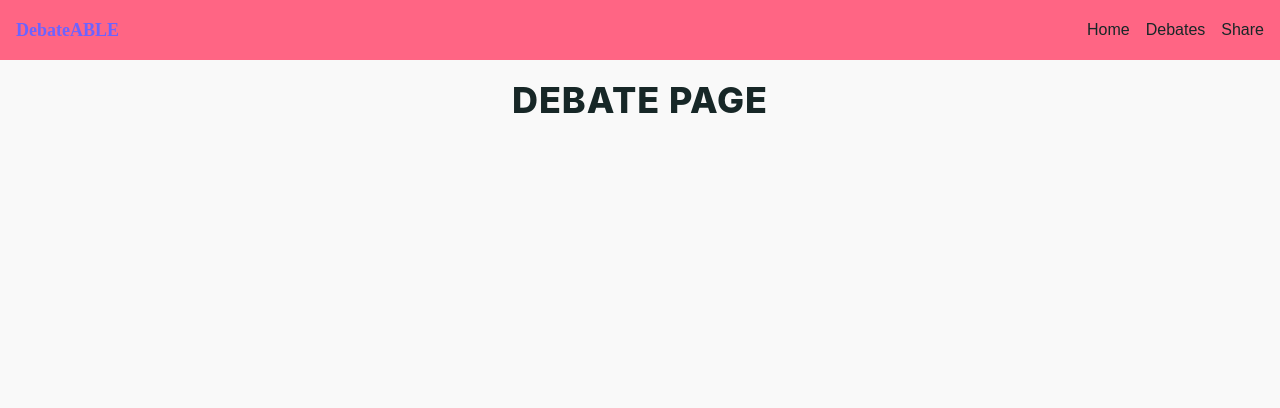
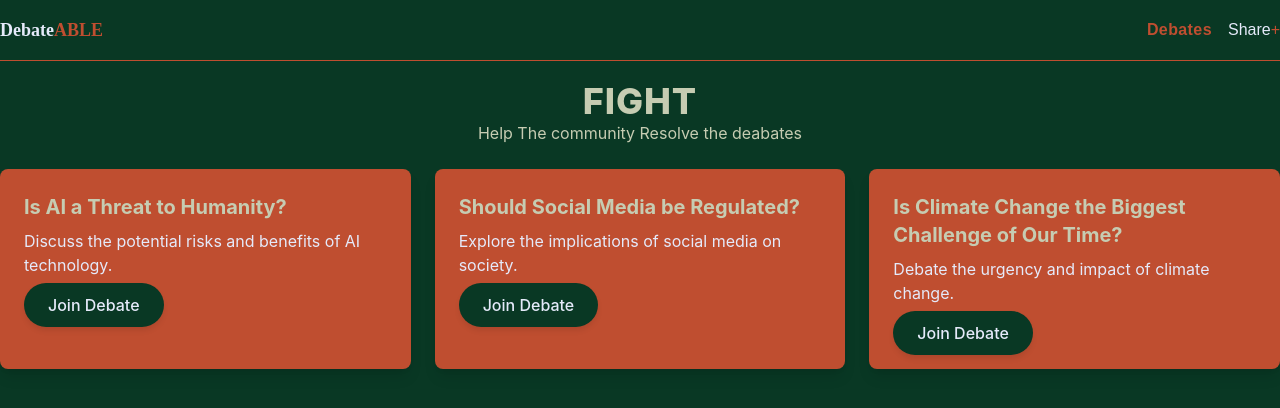
Before and after one commit to NikosZoros3533/DebatABLE, a Next.js app: page /debates in a window 1280 px wide. Shown: the top 408 px of the page. Built offline with nearby package versions, Linux system fonts and the light colour scheme.

Commit message:
new styling

```diff
--- a/app/debates/page.js
+++ b/app/debates/page.js
@@ -1,9 +1,32 @@
+import DebatesGrid from "@/components/debates/debates-grid";
+
 export default function DebatePage() {
+  const debates= [
+    {
+      id: 1,
+      title: "Is AI a Threat to Humanity?",
+      description: "Discuss the potential risks and benefits of AI technology."
+    },
+    {
+      id: 2,
+      title: "Should Social Media be Regulated?",
+      description: "Explore the implications of social media on society."
+    },
+    {
+      id: 3,
+      title: "Is Climate Change the Biggest Challenge of Our Time?",
+      description: "Debate the urgency and impact of climate change."
+    }
+  ];
   return (
-    <div className="min-h-screen flex items-start justify-center">
-      <h1 className="text-4xl font-extrabold mt-5  drop-shadow-glow tracking-wide uppercase">
-        Debate Page
-      </h1>
-    </div>
+    <>
+      <header className="flex flex-col items-center justify-start text-secondary mb-6">
+        <label className="text-4xl font-extrabold mt-5 tracking-wide uppercase">
+          Fight
+        </label>
+        <p>Help The community Resolve the deabates</p>
+      </header>
+      <main><DebatesGrid debates={debates}/></main>
+    </>
   );
 }
--- a/app/globals.css
+++ b/app/globals.css
@@ -2,27 +2,13 @@
 
 :root {
   /* Light theme */
-  --background: #f9f9f9;
-  --foreground: #172727;
-  --primary: #6c63ff;
-  --secondary: #ff6584;
-  --accent: #42e2b8;
-  --card: #ffffff;
-  --muted: #e0e0e0;
+  --background: #093824;
+    --foreground: #E5EAFA;
+    --primary: #BF4E30;
+    --secondary: #C6CCB2;
 }
 
-@media (prefers-color-scheme: dark) {
-  :root {
-    /* Dark theme */
-    --background: #070d0d;
-    --foreground: #d8e4e4;
-    --primary: #8b85ff;
-    --secondary: #ff8fa3;
-    --accent: #6cf9d9;
-    --card: #121212;
-    --muted: #2a2a2a;
-  }
-}
+
 
 @theme {
   /* Core colors */
@@ -30,9 +16,7 @@
   --color-foreground: var(--foreground);
   --color-primary: var(--primary);
   --color-secondary: var(--secondary);
-  --color-accent: var(--accent);
-  --color-card: var(--card);
-  --color-muted: var(--muted);
+
 
   /* Fonts */
   --font-sans: "Inter", "Comic Neue", sans-serif;
@@ -52,16 +36,8 @@ body {
   font-family: "Comic Neue", cursive;
 }
 
-.gradient-text {
-  background-clip: text;
-  -webkit-background-clip: text;
-  color: transparent;
-  background-image: linear-gradient(to right, var(--primary), var(--accent));
-}
 
 .btn-playful {
-  background-color: var(--secondary);
-  color: white;
   padding: 0.75rem 1.5rem;
   border-radius: 9999px;
   font-weight: 500;
--- a/app/page.js
+++ b/app/page.js
@@ -1,5 +1,42 @@
+import Link from "next/link";
+
 export default function Home() {
   return (
-    <h1>Hello World</h1>
+    <>
+      <header className="bg-secondary py-8 mb-8">
+        <div className="text-center">
+          <h1 className=" text-primary font-heading text-4xl md:text-5xl mb-2">
+            Debates for non-Debaters
+          </h1>
+          <p className="playful-text text-muted text-[1.2rem]">
+            Conflicting Debates with no actual figurable answer
+          </p>
+        </div>
+        <div className="flex justify-center gap-6 mt-6">
+          <Link href="/debates" className="btn-playful bg-background text-foreground">
+            Join The community
+          </Link>
+          <Link href="/debates/share" className="btn-playful bg-foreground text-background">
+            Share your point
+          </Link>
+        </div>
+      </header>
+      <main className="max-w-3xl mx-auto bg-primary rounded-3xl shadow-lg p-8">
+        <section>
+          <h2 className="text-background playful-text font-heading text-2xl md:text-3xl m-4">
+            Welcome to the Debates
+          </h2>
+          <p className="mb-4 text-foreground">
+            Here, we explore a variety of topics that spark discussion and
+            debate. Whether you have a strong opinion or just want to listen,
+            there&apos;s something for everyone.
+          </p>
+          <p className="text-foreground">
+            Feel free to join the community, share your thoughts, or simply
+            browse through the ongoing debates.
+          </p>
+        </section>
+      </main>
+    </>
   );
 }
--- /dev/null
+++ b/components/debates/debates-grid.js
@@ -0,0 +1,23 @@
+import Link from "next/link";
+
+
+export default function DebatesGrid({ debates }) {
+  return (
+    <div className="grid grid-cols-1 md:grid-cols-2 lg:grid-cols-3 gap-6">
+      {debates.map((debate) => (
+        <div key={debate.id} className="bg-primary rounded-lg shadow-lg p-6">
+          <h3 className="text-secondary font-bold text-xl mb-2">
+            {debate.title}
+          </h3>
+          <p className="text-muted mb-4">{debate.description}</p>
+          <Link
+            href={`/debates/${debate.id}`}
+            className="btn-playful bg-background text-foreground"
+          >
+            Join Debate
+          </Link>
+        </div>
+      ))}
+    </div>
+  );
+}
--- a/components/main-navbar.js
+++ b/components/main-navbar.js
@@ -1,26 +1,42 @@
+"use client";
 import Link from "next/link";
+import { usePathname } from "next/navigation";
 
 export default function MainHeader() {
+  const path = usePathname();
+  const isActiveClass = "hover:text-muted text-primary font-bold tracking-wide";
   return (
-    <header className="p-4 bg-secondary  font-heading ">
-      <nav className="container mx-auto flex justify-between items-center">
-        <div className="text-primary text-lg font-bold playful-text">
-          DebateABLE
-        </div>
+    <header className="py-4 bg-background font-heading border-b border-primary">
+      <nav className="container mx-auto flex justify-between items-center ">
+        <Link
+          href="/"
+          className={path === "/" ? isActiveClass : "hover:text-muted"}
+        >
+          <div className="text-foreground text-lg font-bold playful-text">
+            Debate<span className="text-primary">ABLE</span>
+          </div>
+        </Link>
         <ul className="flex space-x-4">
           <li>
-            <Link href="/" className="hover:text-muted">
-              Home
-            </Link>
-          </li>
-          <li>
-            <Link href="/debates" className="hover:text-muted">
+            <Link
+              href="/debates"
+              className={
+                path.endsWith("/debates") ? isActiveClass : "hover:text-muted"
+              }
+            >
               Debates
             </Link>
           </li>
           <li>
-            <Link href="/debates/share" className="hover:text-muted">
-              Share
+            <Link
+              href="/debates/share"
+              className={
+                path.startsWith("/debates/share")
+                  ? isActiveClass
+                  : "hover:text-muted"
+              }
+            >
+              Share<span className="text-primary">+</span>
             </Link>
           </li>
         </ul>
```
Also changed, not shown: assets/debate-header.jpg (added).
